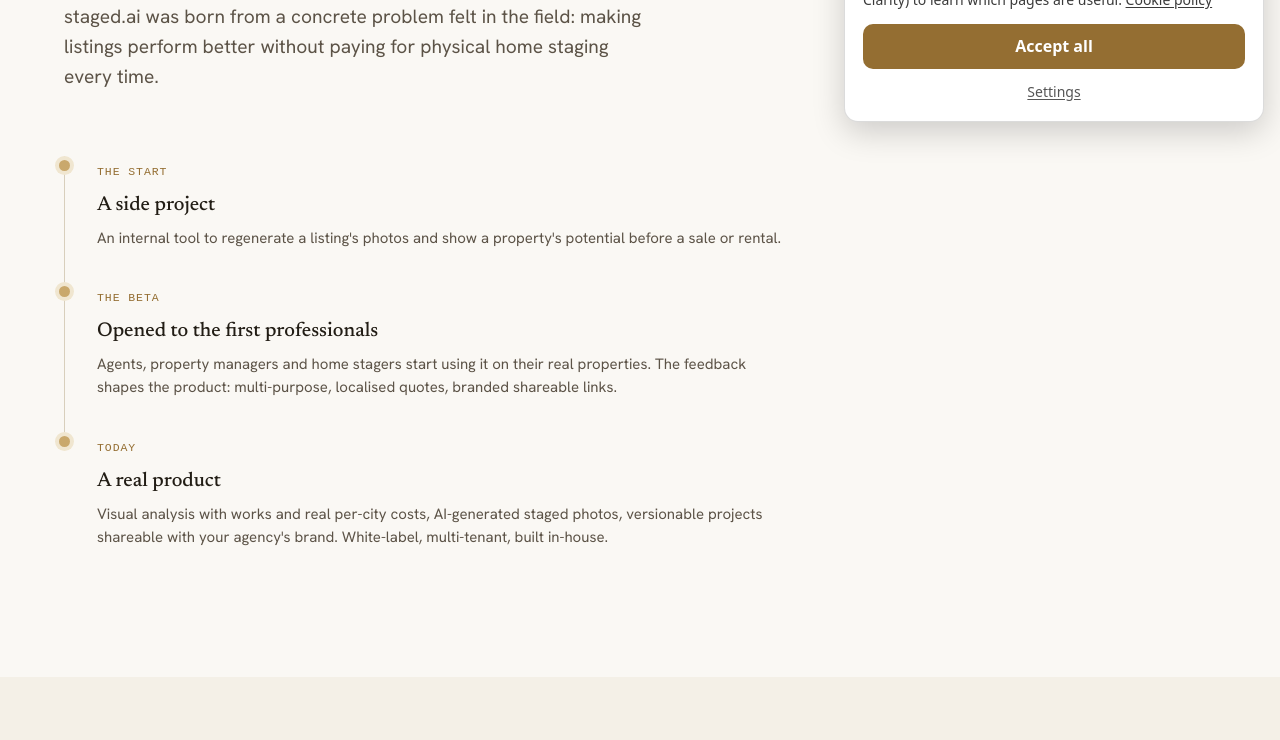
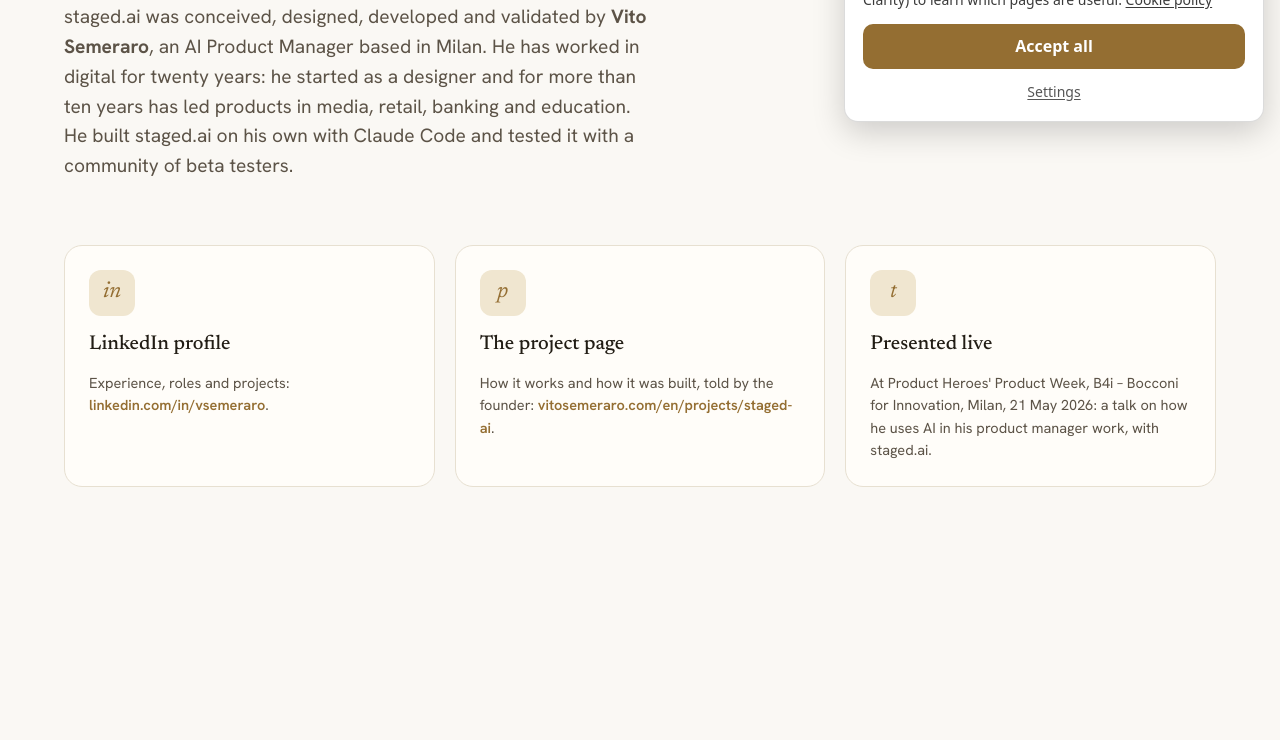
Before and after one commit to vitosemeraro/home-staged, a plain HTML site: page en/chi-siamo.html in a window 1280 px wide. Shown: the part 662-1402 px from the top of the page. Drawn offline with Linux system fonts and the light colour scheme; a web font is replaced by a local one.

Commit message:
Chi siamo EN: JSON-LD AboutPage/Organization/Person e sezione fondatore con LinkedIn
Co-Authored-By: Claude Opus 5.5 <noreply@anthropic.com>
Claude-Session: https://claude.ai/code/session_01Vyan5UmE893G1VAEJmByKj

```diff
--- a/en/chi-siamo.html
+++ b/en/chi-siamo.html
@@ -9,6 +9,13 @@
 <link rel="alternate" hreflang="it" href="https://home-staged.ai/chi-siamo.html">
 <link rel="alternate" hreflang="en" href="https://home-staged.ai/en/chi-siamo.html">
 <link rel="alternate" hreflang="x-default" href="https://home-staged.ai/chi-siamo.html">
+<script type="application/ld+json">
+{"@context":"https://schema.org","@graph":[
+{"@type":"AboutPage","@id":"https://home-staged.ai/en/chi-siamo.html#page","url":"https://home-staged.ai/en/chi-siamo.html","name":"About: who built staged.ai","inLanguage":"en","about":{"@id":"https://home-staged.ai/#org"}},
+{"@type":"Organization","@id":"https://home-staged.ai/#org","name":"staged.ai","url":"https://home-staged.ai/","founder":{"@id":"https://vitosemeraro.com/#vito"}},
+{"@type":"Person","@id":"https://vitosemeraro.com/#vito","name":"Vito Semeraro","jobTitle":"AI Product Manager","url":"https://vitosemeraro.com/","address":{"@type":"PostalAddress","addressLocality":"Milan","addressCountry":"IT"},"sameAs":["https://www.linkedin.com/in/vsemeraro/","https://github.com/vitosemeraro","https://vitosemeraro.com/progetti/staged-ai/","https://vitosemeraro.com/en/projects/staged-ai/"]}
+]}
+</script>
 <link rel="preconnect" href="https://fonts.googleapis.com">
 <link rel="preconnect" href="https://fonts.gstatic.com" crossorigin>
 <link href="https://fonts.googleapis.com/css2?family=Newsreader:ital,opsz,wght@0,6..72,400;0,6..72,500;0,6..72,600;1,6..72,400;1,6..72,500&family=Hanken+Grotesk:wght@400;500;600;700&family=Spline+Sans+Mono:wght@400;500&display=swap" rel="stylesheet">
@@ -48,6 +55,32 @@
   <span class="eyebrow">About</span>
   <h1 class="display">Built in Italy, <em>for the Italian market</em></h1>
   <p class="lead">Not another generic staging app translated from English. staged.ai speaks our market's language: real per-city costs, the supplier palettes you actually use, our own real-estate vocabulary.</p>
+</section>
+
+<!-- FOUNDER -->
+<section class="section container" id="founder">
+  <div class="sec-head reveal">
+    <span class="eyebrow">Who's behind it</span>
+    <h2 class="h2">Who built <em>staged.ai</em>?</h2>
+    <p class="lead">staged.ai was conceived, designed, developed and validated by <strong>Vito Semeraro</strong>, an AI Product Manager based in Milan. He has worked in digital for twenty years: he started as a designer and for more than ten years has led products in media, retail, banking and education. He built staged.ai on his own with Claude Code and tested it with a community of beta testers.</p>
+  </div>
+  <div class="cards-grid reveal">
+    <div class="icard">
+      <span class="ico">in</span>
+      <h3>LinkedIn profile</h3>
+      <p>Experience, roles and projects: <a href="https://www.linkedin.com/in/vsemeraro/" rel="noopener" target="_blank">linkedin.com/in/vsemeraro</a>.</p>
+    </div>
+    <div class="icard">
+      <span class="ico">p</span>
+      <h3>The project page</h3>
+      <p>How it works and how it was built, told by the founder: <a href="https://vitosemeraro.com/en/projects/staged-ai/" rel="noopener" target="_blank">vitosemeraro.com/en/projects/staged-ai</a>.</p>
+    </div>
+    <div class="icard">
+      <span class="ico">t</span>
+      <h3>Presented live</h3>
+      <p>At Product Heroes' Product Week, B4i – Bocconi for Innovation, Milan, 21 May 2026: a talk on how he uses AI in his product manager work, with staged.ai.</p>
+    </div>
+  </div>
 </section>
 
 <section class="section container">
```
